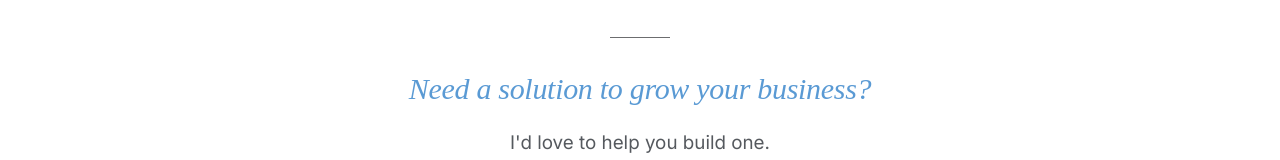
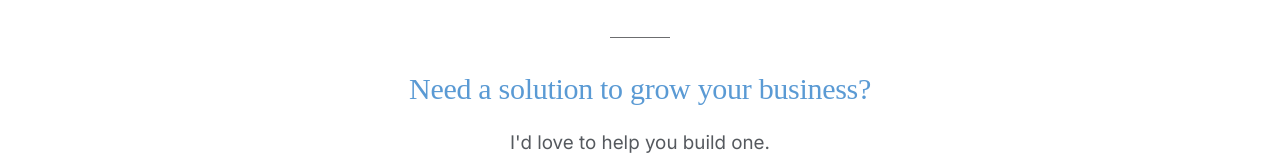
Before and after one commit to Irene2828/porfoliojuly, a Next.js app: page / in a window 1280 px wide. Shown: the part 5023-5183 px from the top of the page. Built offline with nearby package versions, Linux system fonts and the light colour scheme; no server answers; the database is empty; a web font is replaced by a local one.

Commit message:
Un-italicize 'Need a solution to grow your business?' heading

```diff
--- a/src/app/v2/components/EditorialStatement.tsx
+++ b/src/app/v2/components/EditorialStatement.tsx
@@ -83,7 +83,7 @@ export default function EditorialStatement() {
           fontSize: 'clamp(19px, 3.2vw, 30px)',
           color: '#5a9ad4',
           fontWeight: 400,
-          fontStyle: 'italic',
+          fontStyle: 'normal',
           lineHeight: 1.25,
           letterSpacing: '-0.01em',
           textAlign: 'center',
```
